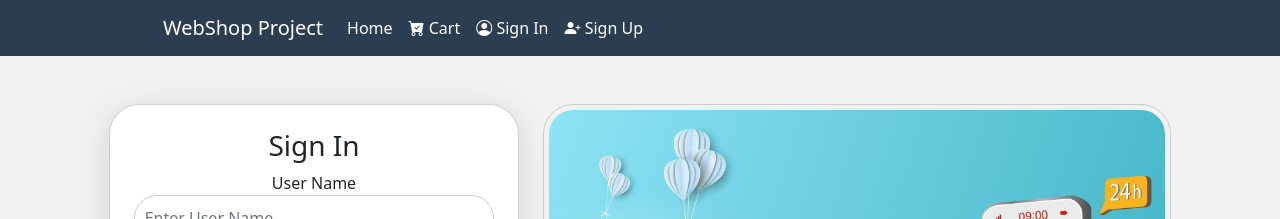
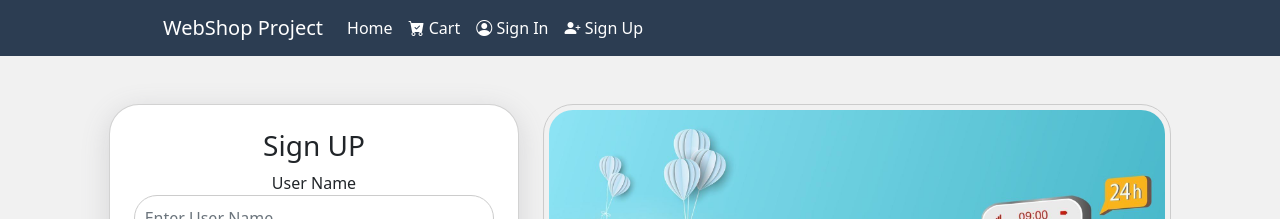
Before and after one commit to NadavYakobovich/E-Commerce_WebShop_Project, a React (Create React App) app: page /singUp in a window 1280 px wide. Shown: the top 219 px of the page. Built offline with nearby package versions, Linux system fonts and the light colour scheme; no server answers.

Commit message:
update readme

```diff
--- a/src/components/singup/SignUp.js
+++ b/src/components/singup/SignUp.js
@@ -80,7 +80,7 @@ function SignUp({api,setLoggedInUser}) {
                 <Col className="me-0 ">
                     <Card className="p-4 mt-5 CardSignIn">
                         <form onSubmit={SubmitHandler}>
-                            <h3>Sign In</h3>
+                            <h3>Sign UP</h3>
                             <div className="mb-3">
                                 <label>User Name</label>
                                 <input
```
Also changed, not shown: readmepic/signup.png.
